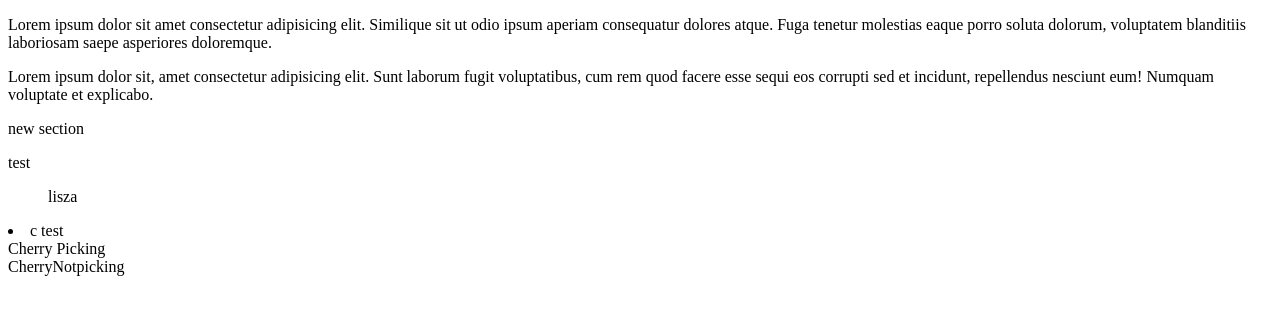
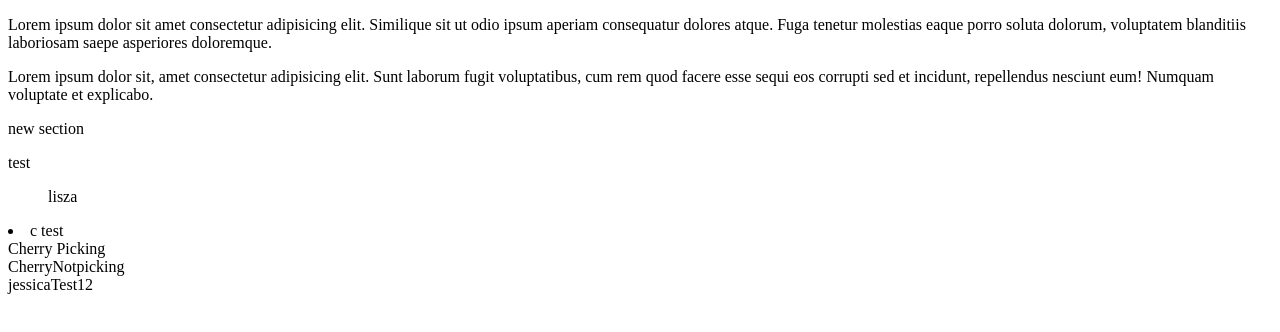
Before and after one commit to XFaramirX/GitLaboratory, a website: page index.html in a window 1280 px wide. Drawn offline with Linux system fonts and the light colour scheme.

Commit message:
Add 12 test

```diff
--- a/index.html
+++ b/index.html
@@ -22,5 +22,7 @@
     <div>Cherry Picking</div>
 
     <section>CherryNotpicking</section>
+
+    <div>jessicaTest12</div>
   </body>
 </html>
```
